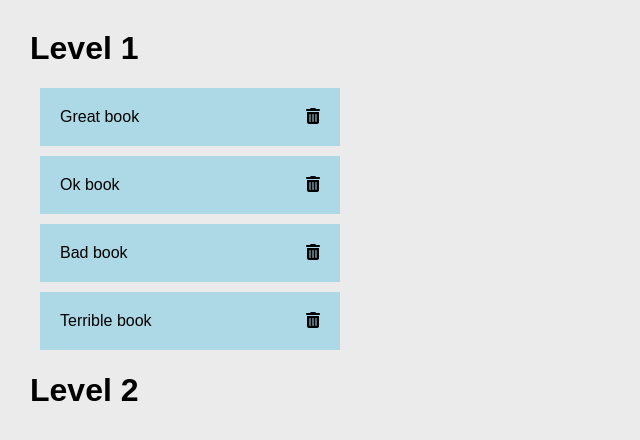
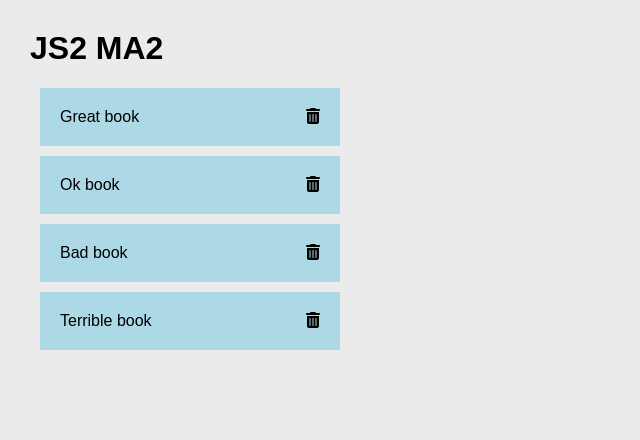
Before and after one commit to Emizzari/emilie-tonnessen_js2_ma2, a plain HTML site: page index.html in a window 1280 px wide. Shown: the whole page, without its empty margins (0-640 px from the left). Drawn offline with Linux system fonts and the light colour scheme.

Commit message:
Remove empty divs and space

```diff
--- a/index.html
+++ b/index.html
@@ -15,13 +15,8 @@
     <title>JS2 - MA2</title>
 </head>
 <body>
-    <h1>Level 1</h1>
+    <h1>JS2 MA2</h1>
     <div class="book-container">
-        <ul></ul>
-    </div>
-
-    <h1>Level 2</h1>
-    <div class="level-2-container">
         <ul></ul>
     </div>
 
```
